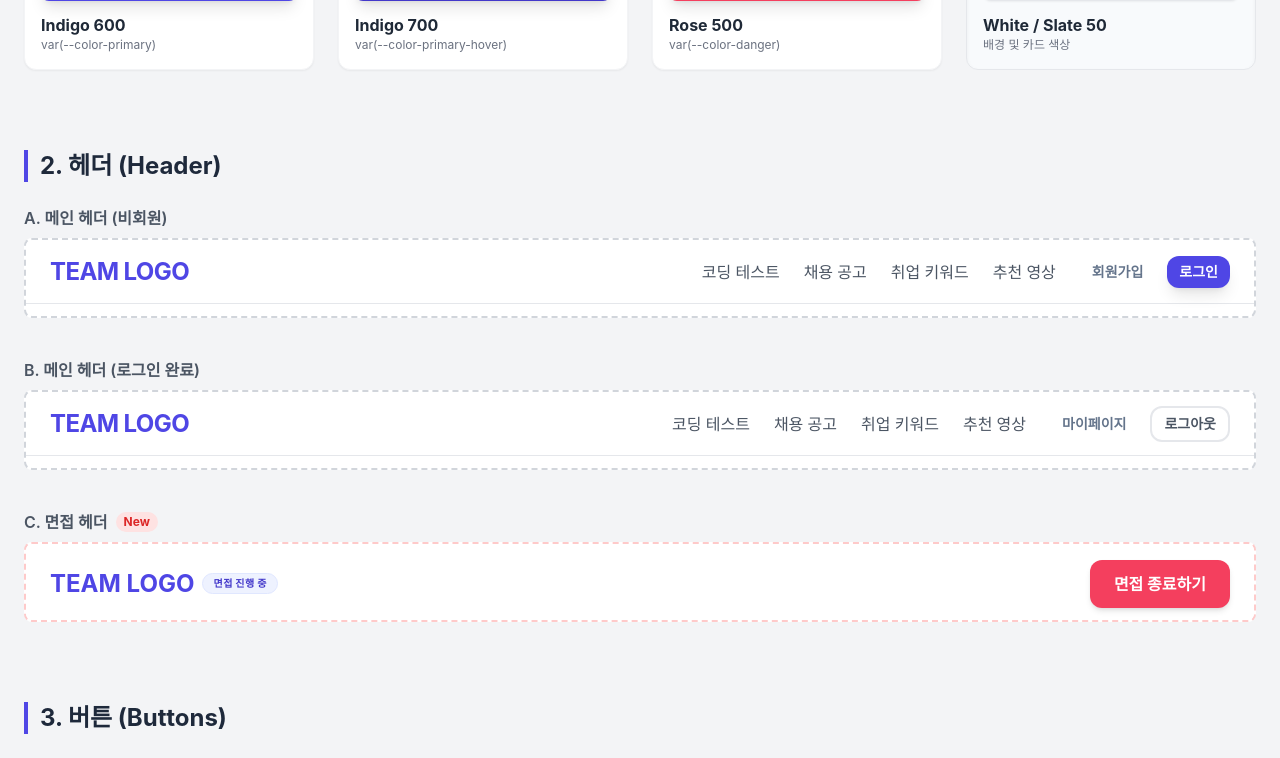
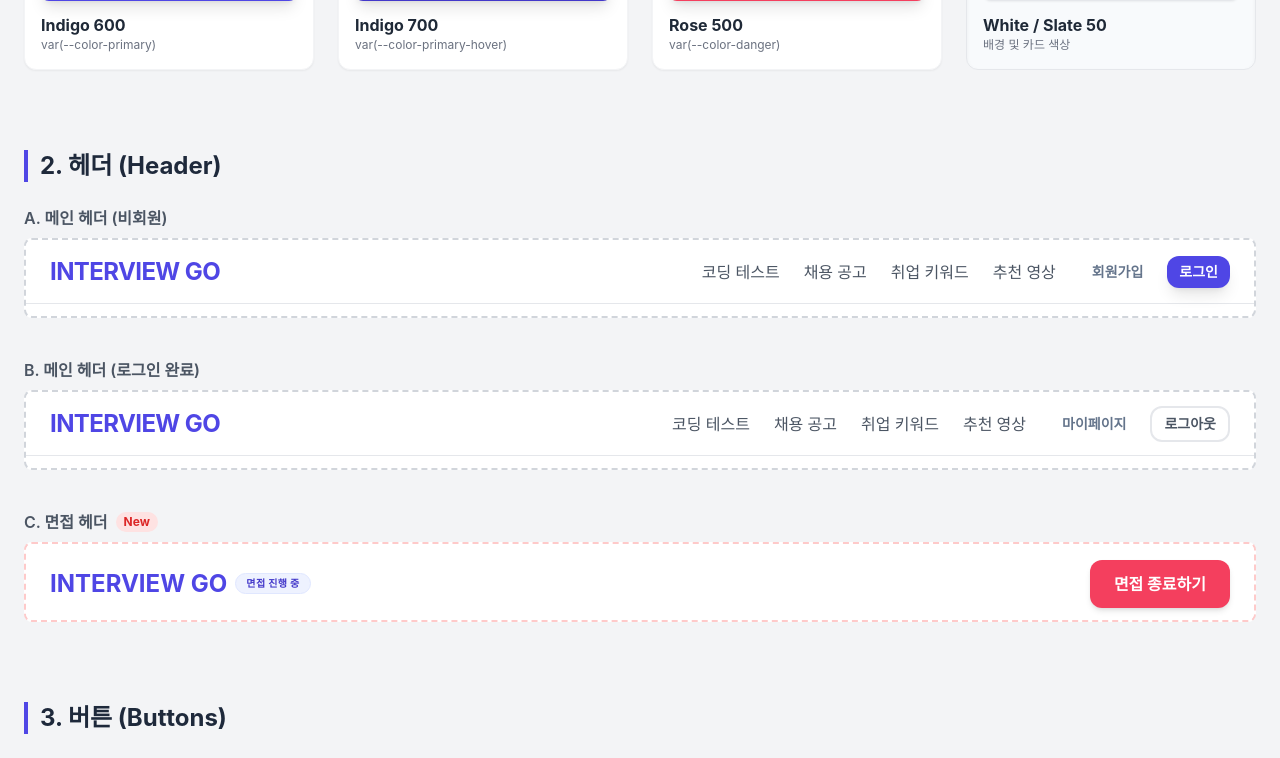
Before and after one commit to kwork9237/Interview-GO_Frontend, a React (Create React App) app: page /design in a window 1280 px wide. Shown: the part 357-1115 px from the top of the page. Built offline with nearby package versions, Linux system fonts and the light colour scheme.

Commit message:
header 이름 변경, footer 링크 수정

```diff
--- a/src/components/layout/Footer.jsx
+++ b/src/components/layout/Footer.jsx
@@ -39,7 +39,7 @@ const Footer = () => {
                 {/* 2. 우측: 외부 링크 및 정책 */}
                 <div className="flex gap-6 text-sm text-gray-400 font-medium">
                     <a
-                        href="https://github.com/your-repo"
+                        href="https://github.com/kwork9237/Interview-GO_Frontend"
                         target="_blank"
                         rel="noreferrer"
                         className="hover:text-blue-600 transition-colors"
--- a/src/components/layout/InterviewHeader.jsx
+++ b/src/components/layout/InterviewHeader.jsx
@@ -95,7 +95,7 @@ const InterviewHeader = ({ className = '' }) => {
                 <div className="flex items-center gap-2">
                     {/* 서비스 로고: 면접 중에는 클릭 시 이동하는 것을 방지하기 위해 <span>으로 구현 */}
                     <span className="text-2xl font-bold text-primary select-none cursor-default">
-                        TEAM LOGO
+                        INTERVIEW GO
                     </span>
 
                     {/* 현재 상태 배지: 사용자가 '면접 중'임을 인지하게 함 */}
--- a/src/components/layout/MainHeader.jsx
+++ b/src/components/layout/MainHeader.jsx
@@ -40,7 +40,7 @@ const MainHeader = ({ isLoggedIn, className = '' }) => {
             {/* 1. [좌측] 서비스 로고 영역 */}
             <div className="flex items-center">
                 <Link to="/" className="text-2xl font-bold text-primary tracking-tight">
-                    TEAM LOGO
+                    INTERVIEW GO
                 </Link>
             </div>
 
--- a/src/pages/member/MyPage.jsx
+++ b/src/pages/member/MyPage.jsx
@@ -202,8 +202,6 @@ const MyPage = () => {
 
                         {/* 코딩 테스트 기록 데이터 전달 */}
                         {activeMenu === 'exam' && <HistoryCodingTest data={examHistory} />}
-
-
                         {activeMenu === 'interview' && <HistoryInterview data={interviewHistory} />}
                     </section>
                 </div>
```
